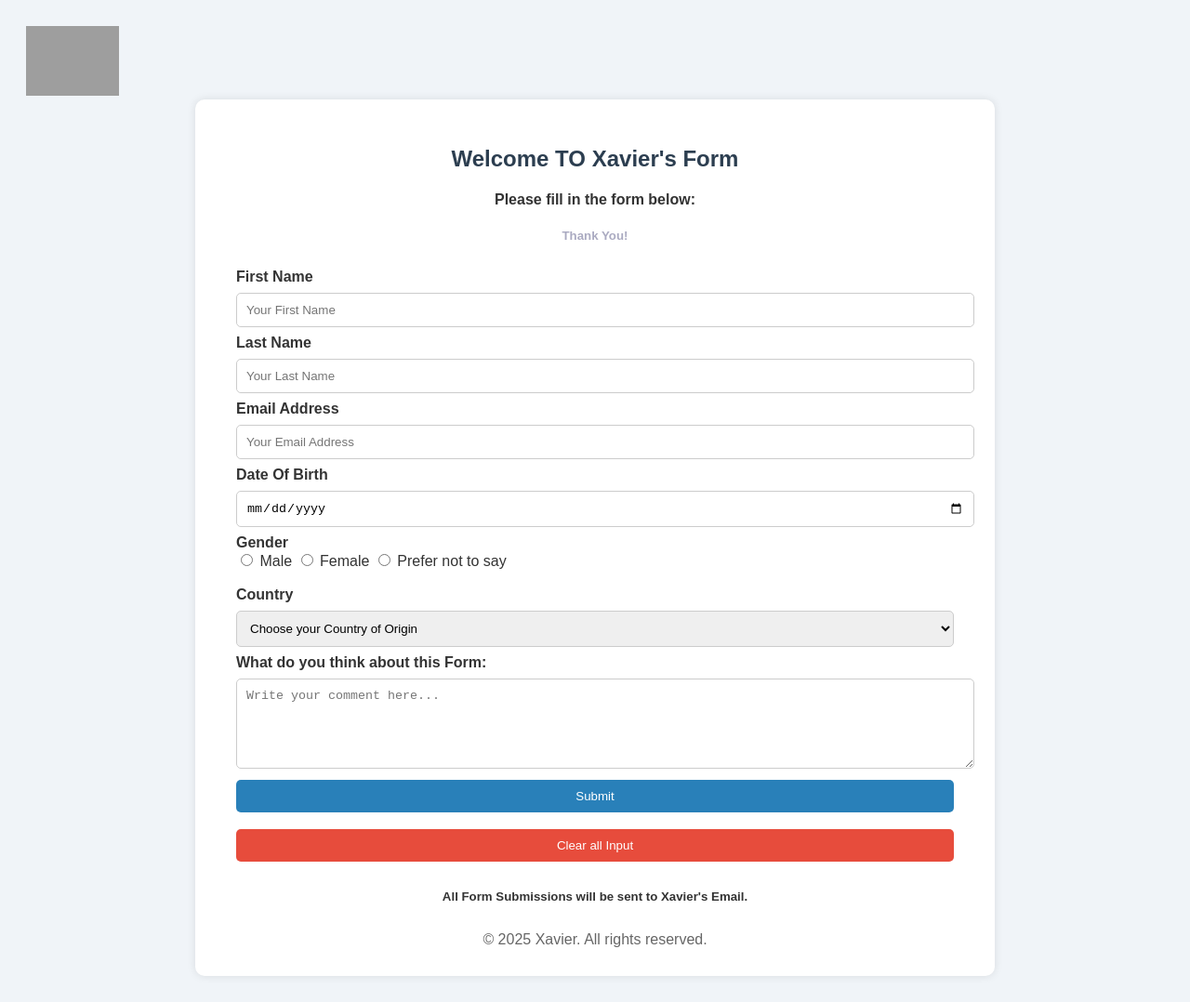
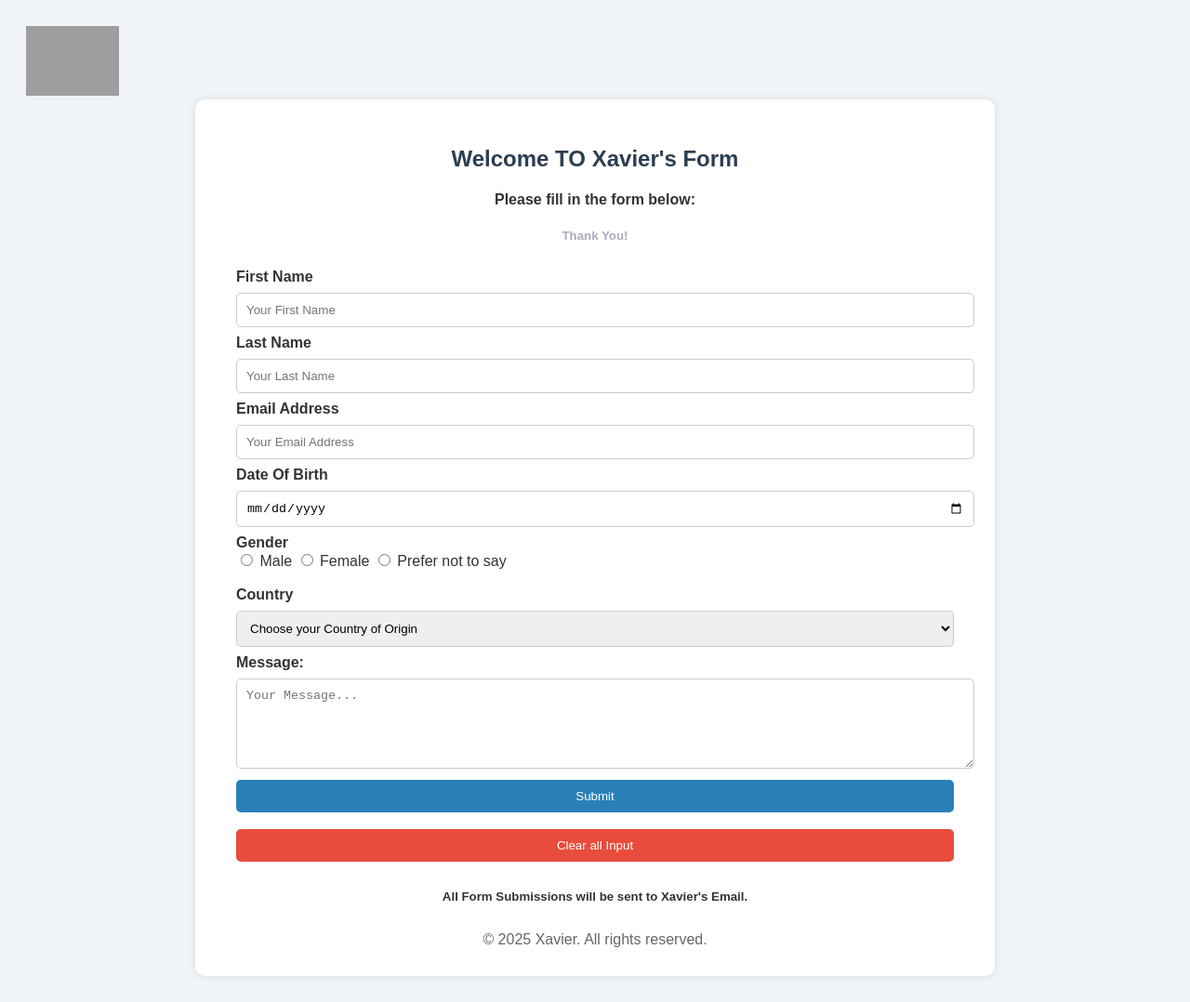
Before and after one commit to XavierOpurozor/Xavier-Form, a plain HTML site: page index.html in a window 1280 px wide. Shown: the whole page at 93% size. Drawn offline with Linux system fonts and the light colour scheme; grey boxes are pictures that could not be loaded.

Commit message:
Update index.html

```diff
--- a/index.html
+++ b/index.html
@@ -266,8 +266,8 @@
 
                 </select><br>
 
-                <label for="comment" style="font-weight: bold;">What do you think about this Form:</label><br>
-                <textarea id="comment" name="comment" rows="5" required placeholder="Write your comment here..."
+                <label for="comment" style="font-weight: bold;">Message:</label><br>
+                <textarea id="comment" name="comment" rows="5" required placeholder="Your Message..."
                     style="width: 100%; padding: 10px; margin: 8px 0; border-radius: 5px; border: 1px solid #ccc;"></textarea><br>
 
                 <button type="submit"
```
